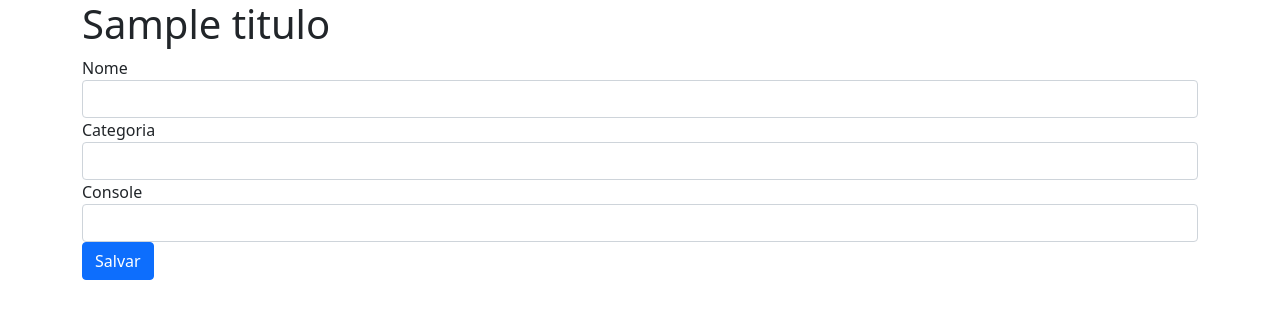
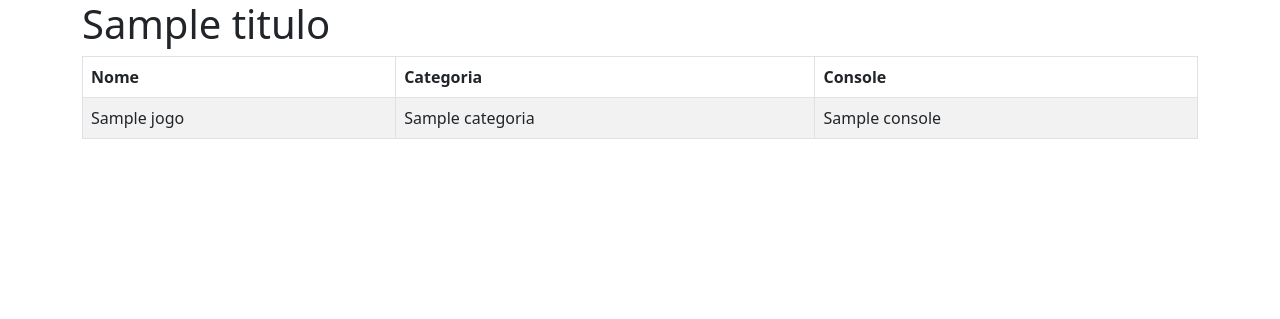
Before and after one commit to Larivelsa/python, a Python web app: template alura/flask/templates/novo.html in a window 1280 px wide. Shown: the top 319 px of the page. Run offline with Jinja, Linux system fonts and the light colour scheme; the template is opened without the code that fills it: most values are stand-ins (such as "Sample title", 1, 10 or a date in 2020).

Commit message:
iniciando com boots

```diff
--- a/alura/flask/templates/novo.html
+++ b/alura/flask/templates/novo.html
@@ -1,33 +1,38 @@
 <!DOCTYPE html>
 <html>
+
 <head>
   <meta charset="utf-8">
   <meta name="viewport" content="width=device-width, initial-scale=1">
   <title>Jogatina</title>
   <link rel="stylesheet" href="../static/bootstrap.css">
 </head>
+
 <body>
   <div class="container">
     <div class="page-header">
-          <h1>{{ titulo }}</h1>
+      <h1>{{titulo | default("texto exibido por padrão",true)}}</h1>
     </div>
-      <form action="criar" method="post">
-        <fieldset>
-          <div class="form-group">
-            <label for="nome">Nome</label>
-            <input type="text" id="nome" name="nome" class="form-control">
-          </div>
-          <div class="form-group">
-            <label for="categoria">Categoria</label>
-            <input type="text" id="categoria" name="categoria" class="form-control">
-          </div>
-          <div class="form-group">
-            <label for="console">Console</label>
-            <input type="text" id="console" name="console" class="form-control">
-          </div>
-          <button type="submit" class="btn btn-primary btn-salvar">Salvar</button>
-        </fieldset>
-      </form>
+    <table class="table table-striped table-responsive table-bordered">
+      <thead class="thead-default">
+        <tr>
+          <th>Nome</th>
+          <th>Categoria</th>
+          <th>Console</th>
+        </tr>
+      </thead>
+      <tbody>
+        {% for jogo in jogos %}
+        <!-- aqui estamos usando a notação Jinja para escrever código Python no HTML -->
+        <tr>
+          <td>{{jogo.nome}}</td>
+          <td>{{jogo.categoria}}</td>
+          <td>{{jogo.console}}</td>
+        </tr>
+        {% endfor %}
+      </tbody>
+    </table>
   </div>
 </body>
+
 </html>
```
Also changed, not shown: alura/flask/jogatina.py (+10 -5 lines), alura/flask/templates/lista.html (+7 -6 lines). Lines whose indentation alone changed are shown as unchanged.
